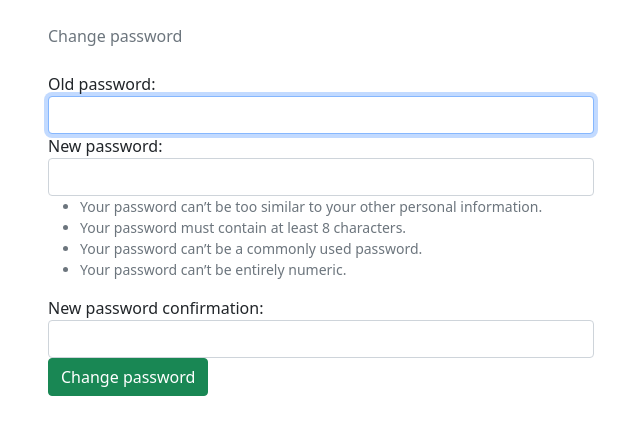
After one commit to Sidrah-Madiha/To-Do-List-App-using-Django, a Django app: page /settings/password/ in a window 1280 px wide. The commit adds this page. Shown: the top 435 px of the page, without its empty margins (34-674 px from the left). Run offline with Django 3.2, Linux system fonts and the light colour scheme; a user stored in the database is signed in; some libraries are stand-ins or nearby versions.

Commit message:
Changes to test files and final password change feature added

```diff
--- a/templates/login.html
+++ b/templates/login.html
@@ -12,8 +12,9 @@
         <div class="card">
           <div class="card-body">
             <h3 class="card-title">Log in</h3>
-            <form method="post" novalidate>
+            <form method="POST" novalidate>
               {% csrf_token %}
+              <input type="hidden" name="next" value="{{ next }}">
               {% include 'includes/form.html' %}
               <button type="submit" class="btn btn-primary btn-block">Log in</button>
             </form>
@@ -24,7 +25,7 @@
         </div>
         <div class="text-center py-2">
           <small>
-            <a href="#" class="text-muted">Forgot your password?</a>
+            <a href="{% url 'password_reset' %}" class="text-muted">Forgot your password?</a>
           </small>
         </div>
       </div>
--- a/templates/navbar.html
+++ b/templates/navbar.html
@@ -9,8 +9,8 @@
             		{{ user.username }}
           			</a>
 		          		<ul class="dropdown-menu dropdown-menu-right dropdown-menu-dark bg-primary" aria-labelledby="navbarDarkDropdownMenuLink">
-		            		<li><a class="dropdown-item" href="#">My account</a></li>
-		            		<li><a class="dropdown-item" href="#">Change password</a></li>
+		            		<li><a class="dropdown-item" href="#">My account (not addded yet)</a></li>
+		            		<li><a class="dropdown-item" href="{% url 'password_change' %}" >Change password</a></li>
 		            		<div class="dropdown-divider"></div>
 		            		<li><a class="dropdown-item" href="{% url 'logout' %}">Logout</a></li>
 		          		</ul>
--- /dev/null
+++ b/templates/password_change.html
@@ -0,0 +1,19 @@
+{% extends 'base.html' %}
+
+{% block title %}Change password{% endblock %}
+
+{% block breadcrumb %}
+  <li class="breadcrumb-item active">Change password</li>
+{% endblock %}
+
+{% block content %}
+  <div class="row">
+    <div class="col-lg-6 col-md-8 col-sm-10">
+      <form method="post" novalidate>
+        {% csrf_token %}
+        {% include 'includes/form.html' %}
+        <button type="submit" class="btn btn-success">Change password</button>
+      </form>
+    </div>
+  </div>
+{% endblock %}
--- a/todo/settings.py
+++ b/todo/settings.py
@@ -134,3 +134,4 @@ LOGOUT_REDIRECT_URL = 'home'
 LOGIN_REDIRECT_URL = 'todolist:list'
 
 EMAIL_BACKEND = 'django.core.mail.backends.console.EmailBackend'
+LOGIN_URL = 'login'
--- a/todo/urls.py
+++ b/todo/urls.py
@@ -47,4 +47,8 @@ urlpatterns = [
     path('reset/complete/',
     auth_views.PasswordResetCompleteView.as_view(template_name='password_reset_complete.html'),
     name='password_reset_complete'),
+    path('settings/password/', auth_views.PasswordChangeView.as_view(template_name='password_change.html'),
+    name='password_change'),
+    path('settings/password/done/', auth_views.PasswordChangeDoneView.as_view(template_name='password_change_done.html'),
+    name='password_change_done'),
 ]
--- a/todolist/models.py
+++ b/todolist/models.py
@@ -4,3 +4,4 @@ from django.db import models
 class Todo(models.Model):
 	added_date = models.DateTimeField()
 	text = models.CharField(max_length=200)
+	username = models.CharField(max_length=20)
--- a/todolist/templates/todolist/delete.html
+++ b/todolist/templates/todolist/delete.html
@@ -1,8 +1,9 @@
-{%extends 'base.html'%}
+{% extends 'base.html'%}
 
 {% include 'navbar.html' %}
 
 {% block content %}
+{% include 'navbar.html' %}
 	<form action=" " method="POST"> {% csrf_token %}
 	<!-- /delete_todo/{{item.id}}  -->
 		<div class="alert alert-danger" role="alert">
```
Also changed, not shown: accounts/tests/test_mail_password_reset.py (+2 -1 lines), accounts/tests/test_view_password_change.py (added, +110 -0 lines), accounts/tests/test_view_password_reset.py (+1 -1 lines), templates/password_change_done.html (added, +15 -0 lines), todolist/templates/todolist/index.html (+4 -3 lines), todolist/views.py (+6 -3 lines), db.sqlite3, todolist/migrations/0002_todo_username.py (added).
